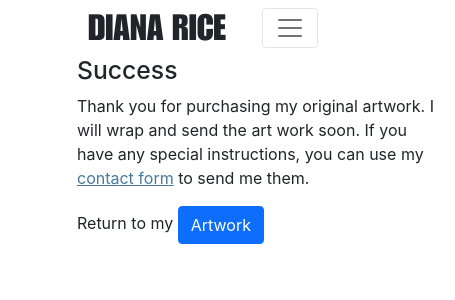
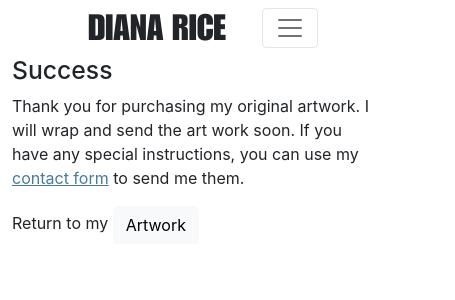
Before and after one commit to bradrice/stage.dianarice.art, a Next.js app: page /checkout/success in a window 390 px wide. Shown: the top 300 px of the page, 455 px wide, since content can reach past the window. Built offline with nearby package versions, Linux system fonts and the light colour scheme.

Commit message:
touched up the success page

```diff
--- a/pages/checkout/success.tsx
+++ b/pages/checkout/success.tsx
@@ -6,10 +6,10 @@ export default function Success (props:any){
     return (
         <Layout>
             <div className="row">
-                <div className="col-sm-8 offset-2">
+                <div className="col-sm-8 offset-sm-2">
                     <h2>Success</h2>
                     <p>Thank you for purchasing my original artwork. I will wrap and send the art work soon. If you have any special instructions, you can use my <Link href="/contact"><a>contact form</a></Link> to send me them.</p>
-                    <p>Return to my <Link href="/art"><a className="btn btn-primary">Artwork</a></Link></p>
+                    <p>Return to my <Link href="/art"><a className="btn btn-light">Artwork</a></Link></p>
 
                 </div>
             </div>
```
